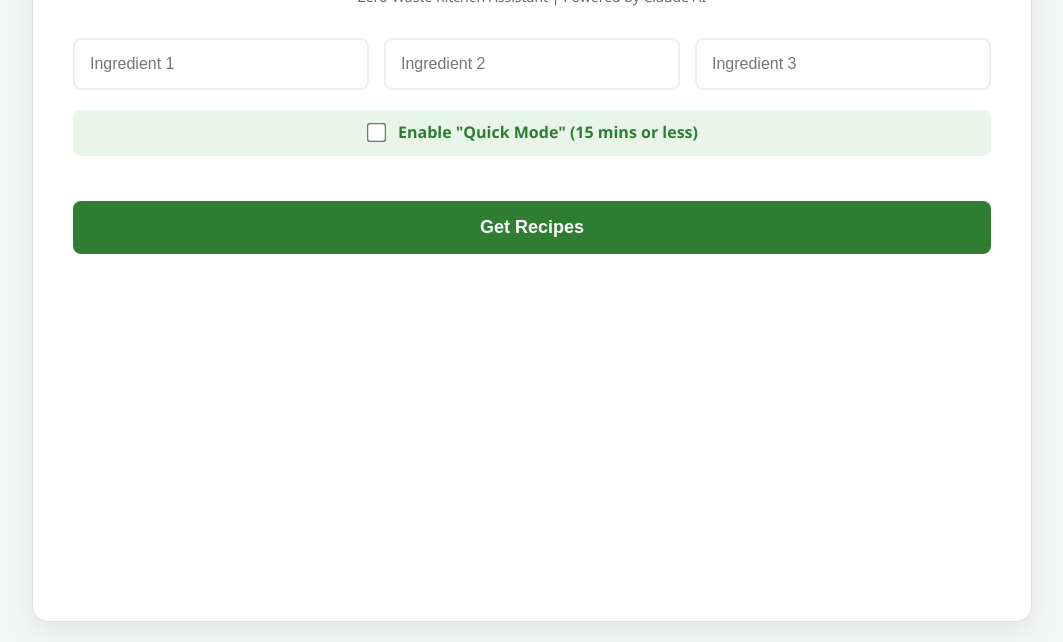
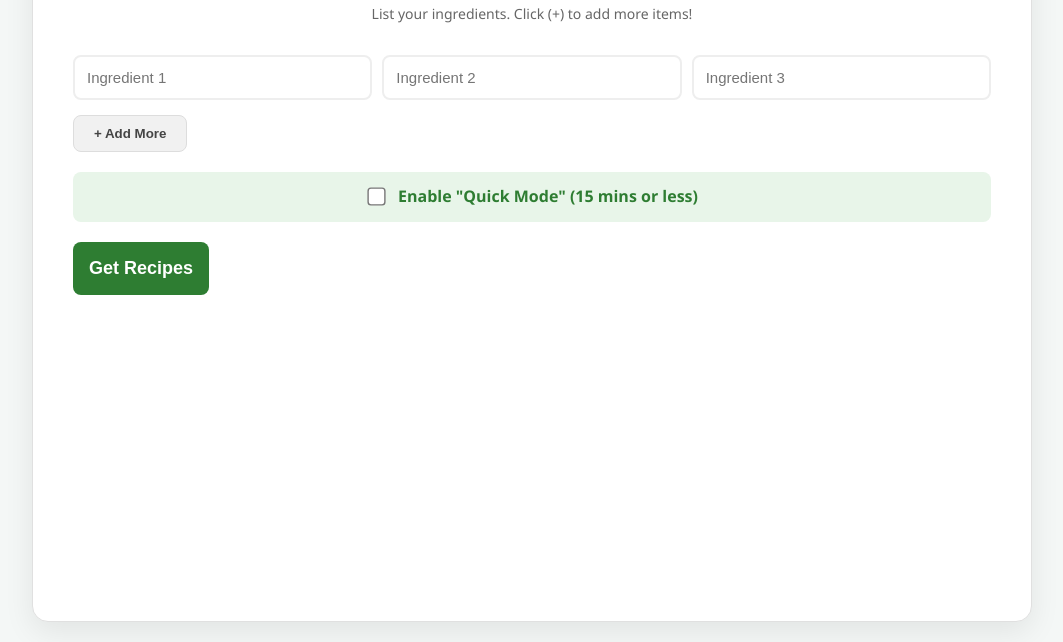
Before and after one commit to mahendra-glitch/waste-to-meal-bot, a website: page index.html in a window 1280 px wide. Shown: the part 198-840 px from the top of the page, without its empty margins (108-1171 px from the left). Drawn offline with Linux system fonts and the light colour scheme.

Commit message:
Update index.html

```diff
--- a/index.html
+++ b/index.html
@@ -3,135 +3,78 @@
 <head>
     <meta charset="UTF-8">
     <meta name="viewport" content="width=device-width, initial-scale=1.0">
-    <title>Eco Chef | Waste-to-Meal Bot</title>
+    <title>Eco Chef | Zero-Waste Recipes</title>
     <style>
-        /* Base Styles */
         body {
-            font-family: 'Segoe UI', Roboto, Helvetica, Arial, sans-serif;
-            margin: 0;
-            padding: 20px;
-            line-height: 1.6;
-            color: #333;
-            background-color: #f4f7f6;
-            display: flex;
-            justify-content: center;
-            min-height: 100vh;
+            font-family: 'Segoe UI', Roboto, sans-serif;
+            margin: 0; padding: 20px; line-height: 1.6; color: #333;
+            background-color: #f4f7f6; display: flex; justify-content: center; min-height: 100vh;
         }
 
-        /* The main card: Responsive Width */
         .card {
-            background: white;
-            padding: 40px;
-            border-radius: 16px;
-            box-shadow: 0 10px 30px rgba(0,0,0,0.08);
-            border: 1px solid #e0e0e0;
-            width: 100%; /* Default for mobile */
-            box-sizing: border-box;
-            transition: width 0.3s ease;
+            background: white; padding: 40px; border-radius: 16px;
+            box-shadow: 0 10px 30px rgba(0,0,0,0.08); border: 1px solid #e0e0e0;
+            width: 100%; box-sizing: border-box;
         }
 
-        /* Desktop view: Make it much wider */
-        @media (min-width: 768px) {
-            .card {
-                max-width: 1000px; /* Wide but readable on Desktop */
-                margin-top: 40px;
-            }
+        @media (min-width: 768px) { .card { max-width: 1000px; margin-top: 40px; } }
+
+        h2 { text-align: center; color: #2e7d32; font-size: 2.2rem; margin-bottom: 5px; }
+        .subtitle { text-align: center; font-size: 14px; color: #666; margin-bottom: 30px; }
+
+        /* Ingredient List Grid */
+        #ingredientContainer {
+            display: grid;
+            grid-template-columns: 1fr;
+            gap: 10px;
+            margin-bottom: 15px;
         }
 
-        /* Mobile view: Perfect fit */
-        @media (max-width: 767px) {
-            .card {
-                padding: 20px;
-                border-radius: 0; /* Full screen feel on phones */
-                border: none;
-            }
-            body { padding: 0; }
+        @media (min-width: 600px) {
+            #ingredientContainer { grid-template-columns: 1fr 1fr; } /* 2 columns on tablet */
         }
-
-        h2 { text-align: center; color: #2e7d32; font-size: 2rem; margin-bottom: 5px; letter-spacing: 1px; }
-        .subtitle { text-align: center; font-size: 14px; margin-top: 0; color: #666; margin-bottom: 30px; }
-
-        /* Input styling */
-        .input-group {
-            display: grid;
-            grid-template-columns: 1fr;
-            gap: 15px;
-        }
-
-        /* On wider screens, show inputs side-by-side */
-        @media (min-width: 600px) {
-            .input-group {
-                grid-template-columns: 1fr 1fr 1fr;
-            }
+        @media (min-width: 900px) {
+            #ingredientContainer { grid-template-columns: 1fr 1fr 1fr; } /* 3 columns on desktop */
         }
 
         input[type="text"] {
-            width: 100%;
-            padding: 15px;
-            border: 2px solid #eee;
-            border-radius: 8px;
-            box-sizing: border-box;
-            font-size: 16px;
+            width: 100%; padding: 12px; border: 2px solid #eee;
+            border-radius: 8px; box-sizing: border-box; font-size: 15px;
             transition: border-color 0.3s;
         }
-        input[type="text"]:focus {
-            border-color: #2e7d32;
-            outline: none;
+        input[type="text"]:focus { border-color: #2e7d32; outline: none; }
+
+        /* Buttons Styling */
+        .button-group { display: flex; gap: 10px; margin-bottom: 20px; }
+
+        .add-btn {
+            background-color: #f1f1f1; color: #444; border: 1px solid #ddd;
+            padding: 10px 20px; border-radius: 8px; cursor: pointer; font-weight: bold;
+        }
+        .add-btn:hover { background-color: #e2e2e2; }
+
+        .generate-btn {
+            flex-grow: 1; padding: 16px; background-color: #2e7d32;
+            color: white; border: none; border-radius: 8px; cursor: pointer;
+            font-size: 18px; font-weight: bold; transition: 0.3s;
+        }
+        .generate-btn:hover { background-color: #1b5e20; }
+        .generate-btn:disabled { background-color: #a5d6a7; }
+
+        .quick-box {
+            display: flex; align-items: center; justify-content: center;
+            gap: 12px; margin: 20px 0; font-size: 16px; font-weight: 600;
+            color: #2e7d32; background: #e8f5e9; padding: 12px; border-radius: 8px;
         }
 
-        button {
-            width: 100%;
-            padding: 16px;
-            margin: 25px 0;
-            background-color: #2e7d32;
-            color: white;
-            border: none;
-            border-radius: 8px;
-            cursor: pointer;
-            font-size: 18px;
-            font-weight: bold;
-            transition: transform 0.2s, background 0.3s;
+        #recipeContent {
+            display: grid; grid-template-columns: 1fr; gap: 20px; margin-top: 30px;
         }
-        button:hover { background-color: #1b5e20; transform: translateY(-2px); }
-        button:active { transform: translateY(0); }
-        button:disabled { background-color: #a5d6a7; cursor: not-allowed; }
-
-        #recipeResult { background: #fff; border-radius: 8px; margin-top: 30px; }
-
-        .quick-box {
-            display: flex;
-            align-items: center;
-            justify-content: center;
-            gap: 12px;
-            margin: 20px 0;
-            font-size: 16px;
-            font-weight: 600;
-            color: #2e7d32;
-            background: #e8f5e9;
-            padding: 10px;
-            border-radius: 8px;
-        }
-
-        /* Recipe Grid Layout for Variety */
-        #recipeContent {
-            display: grid;
-            grid-template-columns: 1fr;
-            gap: 20px;
-            margin-top: 20px;
-        }
-
-        @media (min-width: 900px) {
-            #recipeContent {
-                grid-template-columns: 1fr 1fr 1fr; /* Show 3 recipes side-by-side on wide screens */
-            }
-        }
+        @media (min-width: 900px) { #recipeContent { grid-template-columns: 1fr 1fr 1fr; } }
 
         .recipe-option {
-            border: 1px solid #e0e0e0;
-            padding: 20px;
-            border-radius: 12px;
-            background: #fafafa;
-            border-top: 5px solid #2e7d32;
+            border: 1px solid #e0e0e0; padding: 20px; border-radius: 12px;
+            background: #fafafa; border-top: 5px solid #2e7d32;
         }
     </style>
 </head>
@@ -139,20 +82,24 @@
 
     <div class="card">
         <h2>ECO CHEF 👨‍🍳</h2>
-        <p class="subtitle">Zero-Waste Kitchen Assistant | Powered by Claude AI</p>
+        <p class="subtitle">List your ingredients. Click (+) to add more items!</p>
 
-        <div class="input-group">
-            <input type="text" id="ing1" placeholder="Ingredient 1">
-            <input type="text" id="ing2" placeholder="Ingredient 2">
-            <input type="text" id="ing3" placeholder="Ingredient 3">
+        <div id="ingredientContainer">
+            <input type="text" class="ing-input" placeholder="Ingredient 1">
+            <input type="text" class="ing-input" placeholder="Ingredient 2">
+            <input type="text" class="ing-input" placeholder="Ingredient 3">
+        </div>
+
+        <div class="button-group">
+            <button class="add-btn" onclick="addInput()">+ Add More</button>
         </div>
 
         <div class="quick-box">
-            <input type="checkbox" id="quickMode" style="transform: scale(1.5);">
+            <input type="checkbox" id="quickMode" style="transform: scale(1.4);">
             <label for="quickMode">Enable "Quick Mode" (15 mins or less)</label>
         </div>
 
-        <button id="getBtn" onclick="generateRecipe()">Get Recipes</button>
+        <button id="getBtn" class="generate-btn" onclick="generateRecipe()">Get Recipes</button>
 
         <div id="recipeResult">
             <div id="recipeContent"></div>
@@ -160,37 +107,46 @@
     </div>
 
     <script>
+        // Function to add new input boxes
+        function addInput() {
+            const container = document.getElementById('ingredientContainer');
+            const inputCount = container.getElementsByTagName('input').length + 1;
+            const newInput = document.createElement('input');
+            newInput.type = 'text';
+            newInput.className = 'ing-input';
+            newInput.placeholder = `Ingredient ${inputCount}`;
+            container.appendChild(newInput);
+        }
+
         async function generateRecipe() {
-            const i1 = document.getElementById('ing1').value;
-            const i2 = document.getElementById('ing2').value;
-            const i3 = document.getElementById('ing3').value;
+            const inputs = document.querySelectorAll('.ing-input');
+            const ingredientArray = Array.from(inputs).map(i => i.value.trim()).filter(v => v !== "");
             const isQuick = document.getElementById('quickMode').checked;
 
-            const contentDiv = document.getElementById('recipeContent');
-            const btn = document.getElementById('getBtn');
-
-            if(!i1 || !i2 || !i3) {
-                alert("Please enter all 3 ingredients!");
+            if(ingredientArray.length < 1) {
+                alert("Please enter at least one ingredient!");
                 return;
             }
 
-            btn.innerText = "Chef is thinking...";
+            const btn = document.getElementById('getBtn');
+            const contentDiv = document.getElementById('recipeContent');
+
+            btn.innerText = "Chef is analyzing...";
             btn.disabled = true;
-            contentDiv.innerHTML = "<div style='grid-column: 1/-1; text-align:center;'><i>Preparing 3 gourmet variations...</i></div>";
+            contentDiv.innerHTML = "<div style='grid-column: 1/-1; text-align:center;'><i>Crafting 3 zero-waste suggestions...</i></div>";
 
             try {
                 const response = await fetch('/api/generate', {
                     method: "POST",
                     headers: { "Content-Type": "application/json" },
                     body: JSON.stringify({
-                        ingredients: `${i1}, ${i2}, ${i3}`,
+                        ingredients: ingredientArray.join(", "),
                         isQuick: isQuick
                     })
                 });
 
                 const data = await response.json();
                 if (data.error) throw new Error(data.error);
-
                 contentDiv.innerHTML = data.text;
 
             } catch (error) {
```
